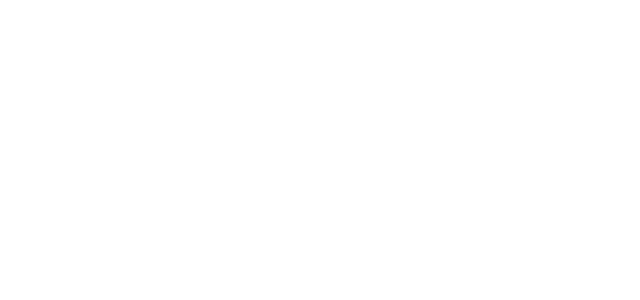
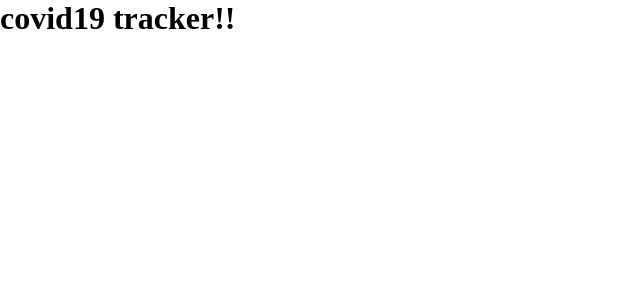
Before and after one commit to cyeongb/COVID-, a React (Create React App) app: page / in a window 1280 px wide. Shown: the top 300 px of the page, without its empty margins (0-640 px from the left). Built offline with nearby package versions, Linux system fonts and the light colour scheme.

Commit message:
프로젝트 구조 짜기

```diff
--- /dev/null
+++ b/src/App.css
@@ -0,0 +1,3 @@
+* {
+    margin: 0;
+}
--- a/src/App.js
+++ b/src/App.js
@@ -1,9 +1,25 @@
+import { FormControl } from "@material-ui/core";
 import React from "react";
+import "./App.css";
 
-class App extends React.Component {
-  render() {
-    return <div></div>;
-  }
+function App() {
+  return (
+    <div className="App">
+      <h1>covid19 tracker!!</h1>
+      <FormControl className="app__dropdown"></FormControl>
+
+      {/* Header */}
+      {/* Title + select input dropdown */}
+      {/* Info Box 1 */}
+      {/* Info Box 2 */}
+      {/* Info Box 3 */}
+
+      {/* Table */}
+      {/* Graph */}
+
+      {/* Map */}
+    </div>
+  );
 }
 
 export default App;
```
Also changed, not shown: src/index.css (added).
